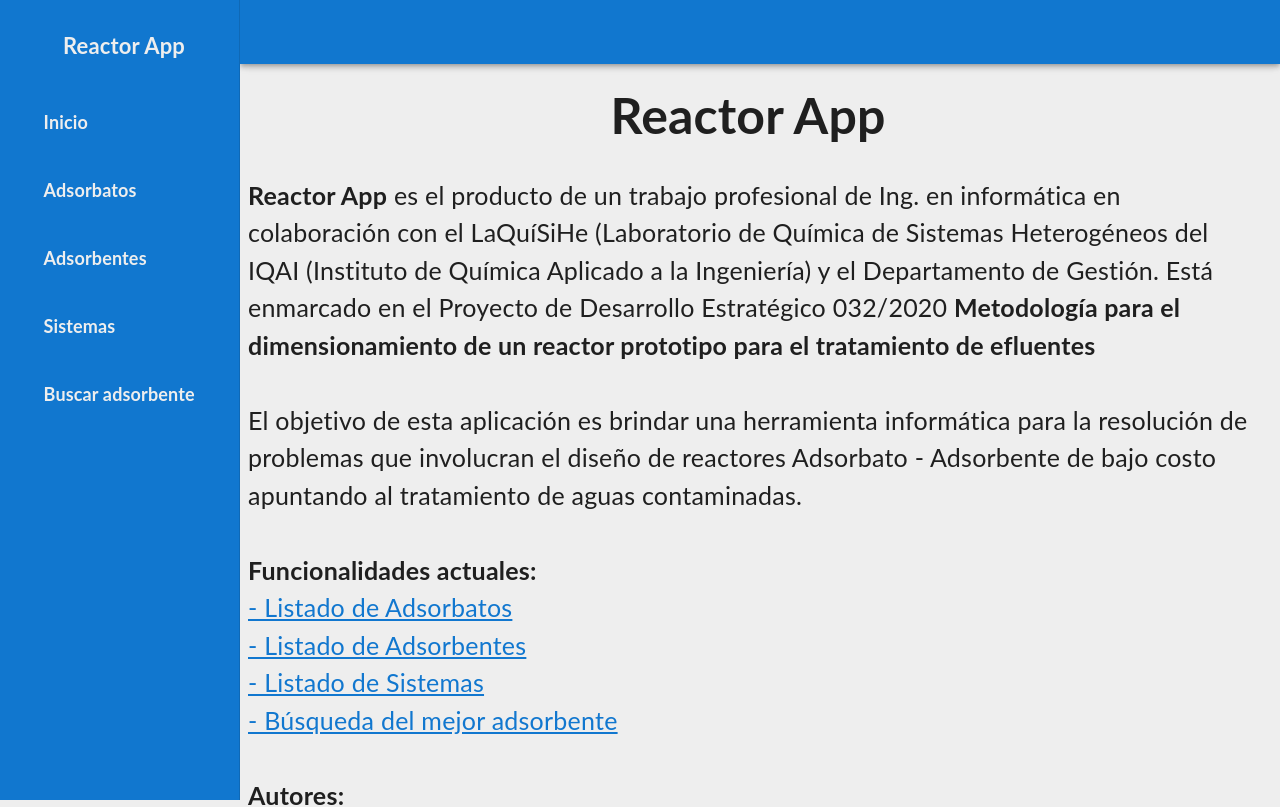
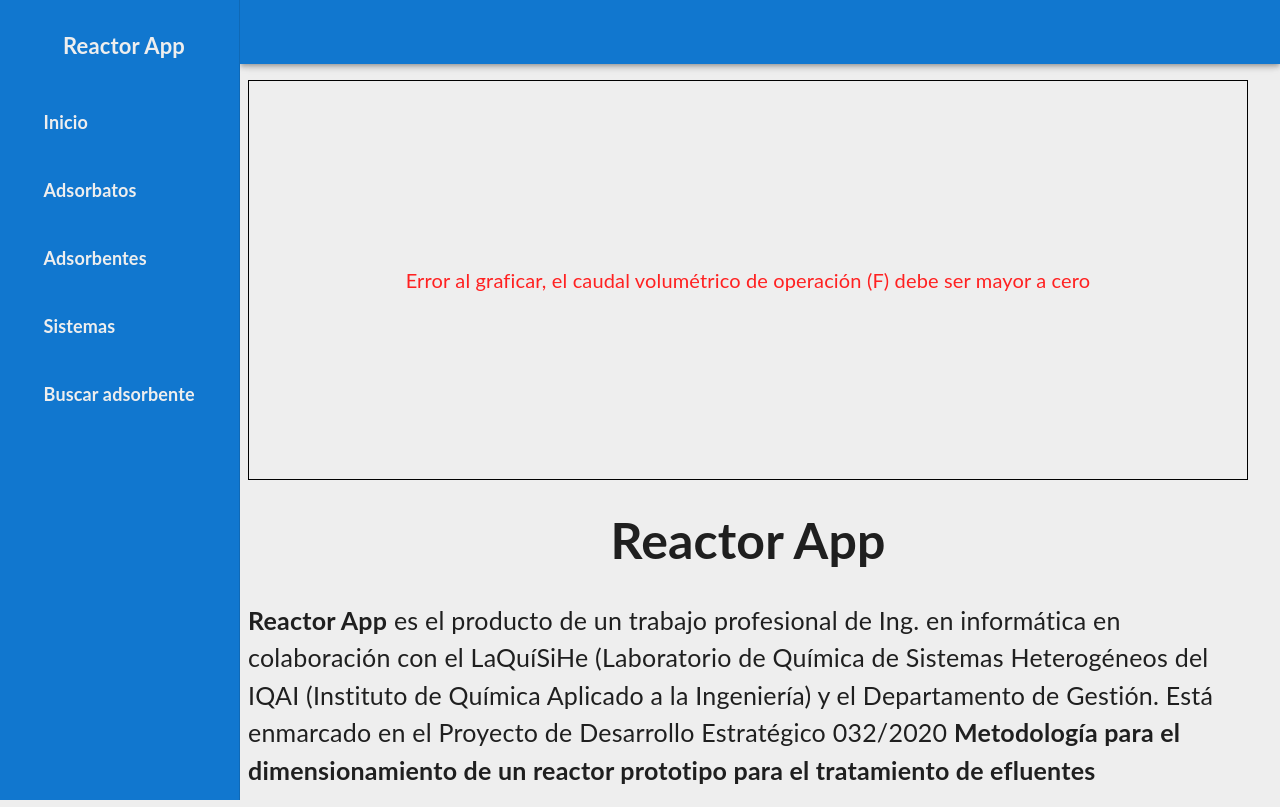
Before and after one commit to Reactor-Army/reactor_frontend, a React (Create React App) app: page / in a window 1280 px wide. Shown: the top 807 px of the page. Built offline with nearby package versions, Linux system fonts and the light colour scheme; no server answers.

Commit message:
Created basic plot component

```diff
--- a/package.json
+++ b/package.json
@@ -14,6 +14,7 @@
     "eslint": "^7.24.0",
     "eslint-plugin-prettier": "^3.4.0",
     "formik": "^2.2.9",
+    "function-plot": "^1.22.7",
     "prettier": "^2.2.1",
     "react": "^17.0.2",
     "react-dom": "^17.0.2",
--- a/src/common/styles.jsx
+++ b/src/common/styles.jsx
@@ -13,6 +13,7 @@ export const appColors = {
   pageBackground: "#eeeeee",
   gray: "#666",
   lightGray: "#aaa",
+  black: "#000",
 };
 
 export const appFontColors = {
--- /dev/null
+++ b/src/components/FunctionPlot/FunctionPlot.jsx
@@ -0,0 +1,55 @@
+import React, {useRef, useState, useEffect} from "react";
+import functionPlot from "function-plot";
+import {Plot, PlotWrapper} from "./FunctionPlotStyles";
+import {useAsync} from "../../customHooks/useAsync";
+
+export const FunctionPlot = ({
+  expression,
+  points = [],
+  xAxisLabel = "",
+  yAxisLabel = "",
+}) => {
+  const wrapperRef = useRef(null);
+  const [wrapperWidth, setWrapperWidth] = useState(0);
+
+  const onWindowResize = () => {
+    if (wrapperRef.current) {
+      setWrapperWidth(wrapperRef.current.offsetWidth);
+    }
+  };
+
+  useAsync(() => {
+    functionPlot({
+      target: "#plot",
+      width: wrapperWidth,
+      yAxis: {domain: [0, 1], label: yAxisLabel},
+      xAxis: {domain: [0, 10], label: xAxisLabel},
+      grid: true,
+      data: [
+        {
+          fn: expression,
+        },
+        {
+          points: points,
+          fnType: "points",
+          graphType: "scatter",
+        },
+      ],
+    });
+  }, [wrapperWidth, points]);
+
+  useEffect(() => {
+    window.addEventListener("resize", onWindowResize);
+    onWindowResize();
+
+    return () => {
+      window.removeEventListener("resize", onWindowResize);
+    };
+  }, []);
+
+  return (
+    <PlotWrapper ref={wrapperRef}>
+      <Plot id="plot" />
+    </PlotWrapper>
+  );
+};
--- /dev/null
+++ b/src/components/FunctionPlot/FunctionPlotStyles.js
@@ -0,0 +1,11 @@
+import styled from "styled-components/macro";
+
+export const PlotWrapper = styled.div`
+  width: 100%;
+  height: 100%;
+`;
+
+export const Plot = styled.div`
+  width: 100%;
+  height: 100%;
+`;
--- a/src/components/HomePage/Homepage.jsx
+++ b/src/components/HomePage/Homepage.jsx
@@ -2,10 +2,12 @@ import React from "react";
 
 import {HomeTitle} from "./Styles";
 import {HomepageWallText} from "./HomepageWallText";
+import {ThomasModelPlot} from "../ThomasModelPlot/ThomasModelPlot";
 
 export function Homepage() {
   return (
     <>
+      <ThomasModelPlot F={0} C0={42.1} W={4.612} Kth={0.66} q0={2.39} />
       <HomeTitle>Reactor App </HomeTitle>
       <HomepageWallText />
     </>
--- /dev/null
+++ b/src/components/ThomasModelPlot/ThomasModelPlot.jsx
@@ -0,0 +1,37 @@
+import React, {useState, useEffect} from "react";
+import {FunctionPlot} from "../FunctionPlot/FunctionPlot";
+import {ErrorMessage, ErrorMessageContainer} from "./ThomasModelPlotStyles";
+
+export const ThomasModelPlot = ({Kth, F, q0, W, C0, points}) => {
+  const [validParamters, setValidParameters] = useState(false);
+  const [expression, setExpression] = useState();
+
+  useEffect(() => {
+    if (F > 0) {
+      setValidParameters(true);
+      setExpression(`1/(1+exp(${(Kth / F) * (q0 * W)} - ${(Kth / F) * C0}x))`);
+    } else {
+      setValidParameters(false);
+    }
+  }, [F]);
+
+  return (
+    <>
+      {validParamters && expression ? (
+        <FunctionPlot
+          expression={expression}
+          points={points}
+          xAxisLabel="T [min]"
+          yAxisLabel="C/C₀"
+        />
+      ) : (
+        <ErrorMessageContainer>
+          <ErrorMessage>
+            Error al graficar, el caudal volumétrico de operación (F) debe ser
+            mayor a cero
+          </ErrorMessage>
+        </ErrorMessageContainer>
+      )}
+    </>
+  );
+};
--- /dev/null
+++ b/src/components/ThomasModelPlot/ThomasModelPlotStyles.jsx
@@ -0,0 +1,18 @@
+import styled from "styled-components/macro";
+import {appColors, appFontColors, appFontFamily} from "../../common/styles";
+
+export const ErrorMessageContainer = styled.div`
+  width: 100%;
+  height: 400px;
+  display: flex;
+  align-items: center;
+  justify-content: center;
+  border: 1px solid ${appColors.black};
+`;
+
+export const ErrorMessage = styled.div`
+  font-family: ${appFontFamily.primary};
+  color: ${appFontColors.warning};
+  text-align: center;
+  font-size: 20px;
+`;
```
Also changed, not shown: 1 other file (tests, documents, lock files or other folders).
